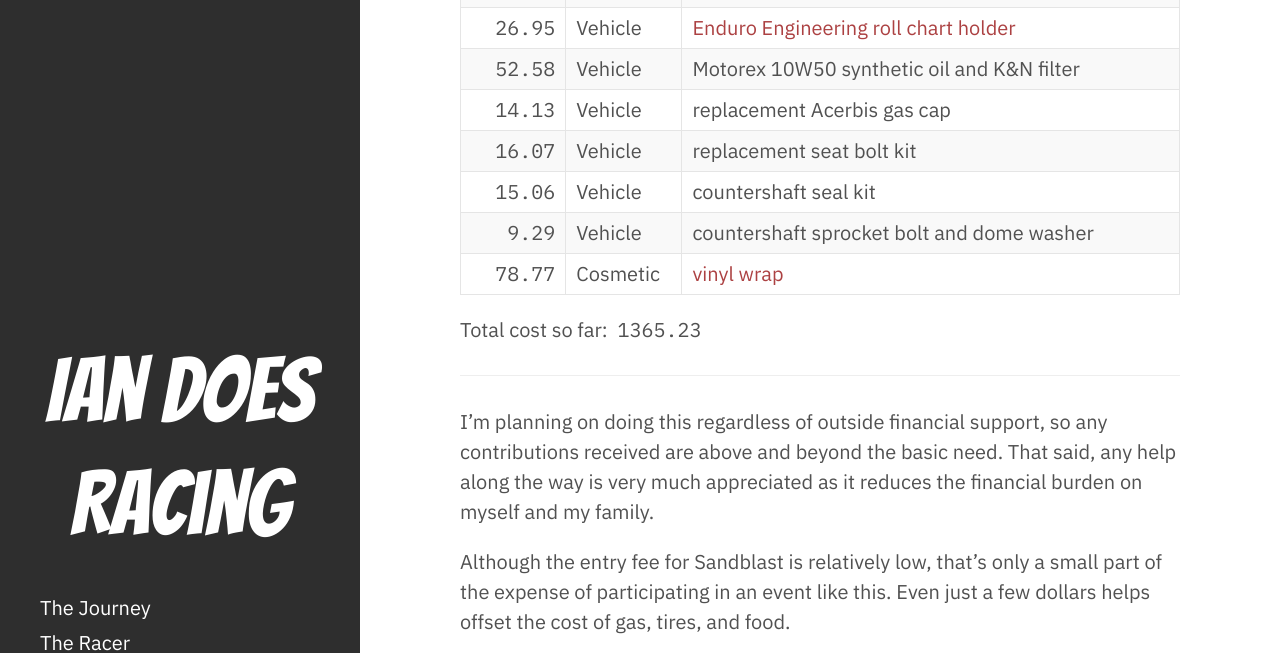
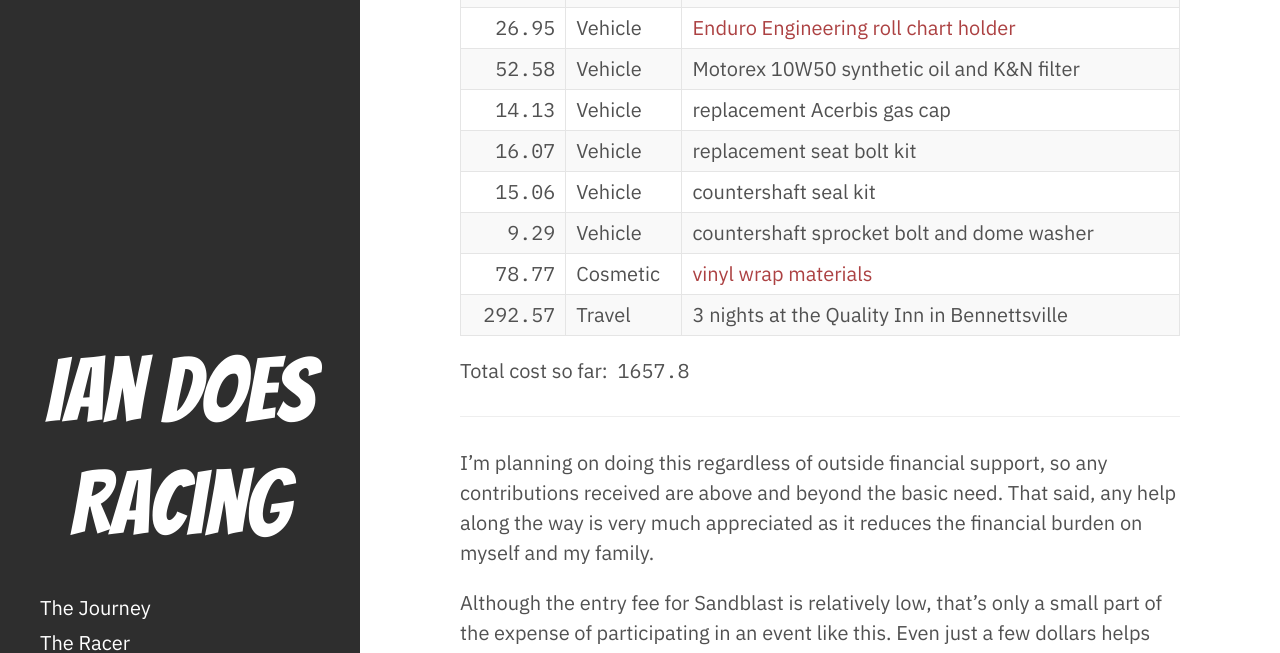
Before and after one commit to icooper/iandoesracing, a Jekyll site: the page built from expenses.md, in a window 1280 px wide and 900 px high, scrolled down 1003 px, cut to the strip 0-653 px from the top of the window. Built offline with Jekyll 4.4.1, drawn with Linux system fonts in a browser that asks for light colours; nearby versions of some CDN libraries.

Commit message:
added hotel expense

```diff
--- a/expenses.md
+++ b/expenses.md
@@ -37,7 +37,8 @@ Keep in mind, as I have been riding for years, I already have a lot of motorcycl
 |  16.07 | Vehicle  | replacement seat bolt kit |
 |  15.06 | Vehicle  | countershaft seal kit |
 |   9.29 | Vehicle  | countershaft sprocket bolt and dome washer |
-|  78.77 | Cosmetic | [vinyl wrap]({% link _posts/2019-01-15-graphics-part-1.md %}) |
+|  78.77 | Cosmetic | [vinyl wrap materials]({% link _posts/2019-01-15-graphics-part-1.md %}) |
+| 292.57 | Travel   | 3 nights at the Quality Inn in Bennettsville |
 
 <p id="total" markdown="1">Total cost so far: `not cheap`</p>
 
```
